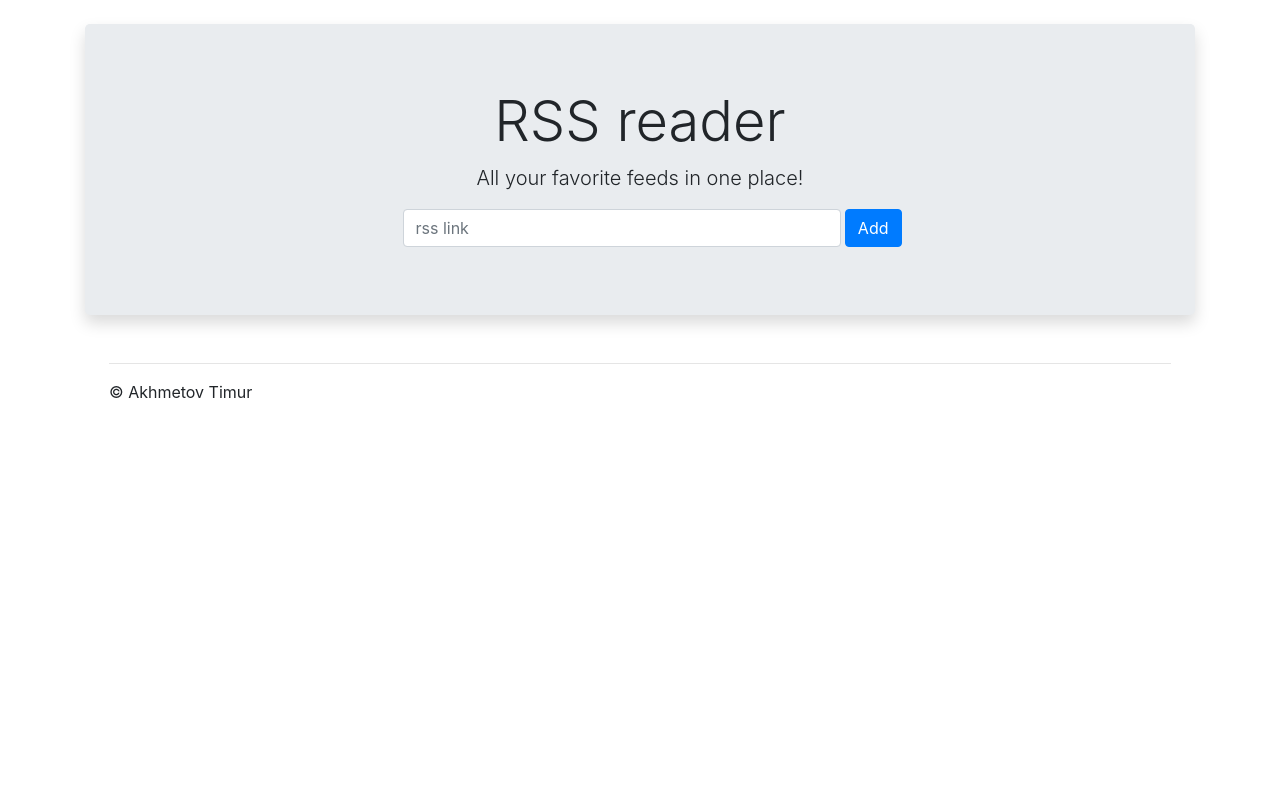
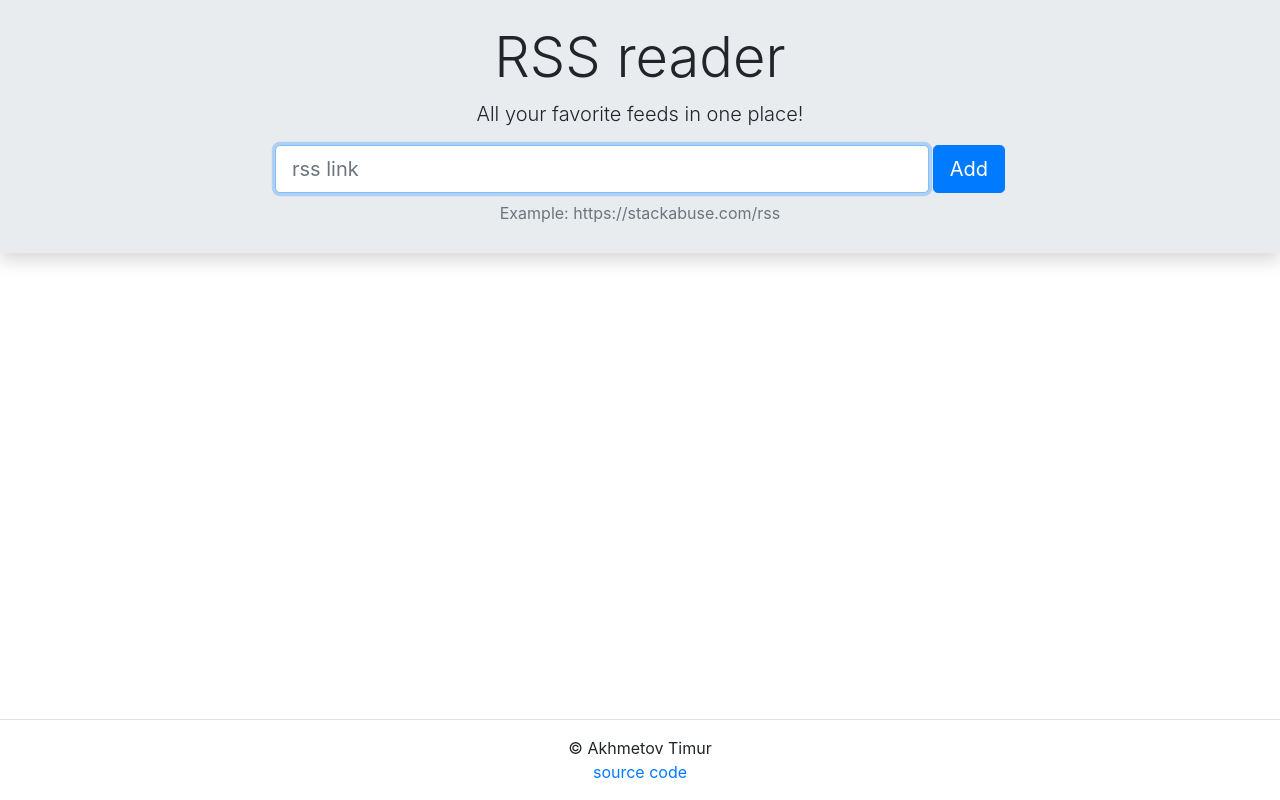
Before and after one commit to timursus/RSS-reader, a website built with webpack: page src/index.html in a window 1280 px wide. Built offline with nearby package versions, Linux system fonts and the light colour scheme; what melanke-watchjs would draw is missing.

Commit message:
change design

```diff
--- a/package.json
+++ b/package.json
@@ -1,6 +1,6 @@
 {
   "name": "rss-reader",
-  "version": "0.7.2",
+  "version": "0.8.0",
   "description": "RSS news feed with automatic updates",
   "main": "dist/index.js",
   "scripts": {
--- a/src/index.html
+++ b/src/index.html
@@ -6,40 +6,44 @@
   <link rel="icon" href="favicon.png" type="image/png">
   <title>RSS Reader</title>
 </head>
-<body class="d-flex flex-column h-100">
-  <div class="container mt-4">
+<body class="d-flex flex-column min-vh-100">
+  <main class="flex-grow-1">
+    <section class="jumbotron jumbotron-fluid shadow text-center py-4">
+      <div class="container-xl">
+        <div class="row justify-content-center">
+          <div class="col-md-10 col-lg-8">
+            <h1 class="display-4">RSS reader</h1>
+            <p class="lead">All your favorite feeds in one place!</p>
 
-    <div class="jumbotron shadow text-center">
-      <h1 class="display-4">RSS reader</h1>
+            <form action="#" class="rss-form form-inline mb-2">
+              <input autofocus type="text" required name="url" class="form-control form-control-lg flex-grow-1" placeholder="rss link">
+              <button type="submit" class="btn btn-lg btn-primary ml-1">Add</button>
+            </form>
 
-      <p class="lead">All your favorite feeds in one place!</p>
-
-      <form action="#" class="rss-form form-inline w-50 mx-auto mb-1 pl-4">
-          <input type="text" required name="url" class="form-control flex-grow-1" placeholder="rss link">
-          <button type="submit" class="btn btn-primary ml-1">Add</button>
-      </form>
-
-      <div class="feedback"></div>
-    </div>
-
-    <div class="row">
-      <div class="col-4">
-        <div class="rss-items list-group list-group-flush">
-          <a href="#all" class="list-group-item list-group-item-action border rounded active d-none">Show all sources</a>
+            <p class="text-muted my-1">Example: https://stackabuse.com/rss</p>
+            <div class="feedback"></div>
+          </div>
         </div>
       </div>
+    </section>
 
-      <div class="col-8">
-        <div class="rss-links list-group list-group-flush">
+    <div class="container-lg">
+      <div class="row justify-content-center">
+        <div class="col-12 col-lg-9 col-xl-3">
+          <div class="rss-items list-group sticky-top mb-4">
+            <a href="#all" class="text-center list-group-item list-group-item-light list-group-item-action active d-none">Show all sources</a>
+          </div>
+        </div>
+        <div class="col-12 col-xl-9">
+          <div class="rss-links list-group list-group-flush"></div>
         </div>
       </div>
     </div>
+  </main>
 
-    <footer class="footer px-4">
-      <hr>
-      <p>&copy; Akhmetov Timur</p>
-    </footer>
-
-  </div>
+  <footer class="footer border-top text-center mt-2 p-3">
+    <p class="m-0"> &copy; Akhmetov Timur </p>
+    <a href="https://github.com/timursus/RSS-reader" target="blanc">source code</a>
+  </footer>
 </body>
 </html>
--- a/src/view.js
+++ b/src/view.js
@@ -49,7 +49,7 @@ export default (state, elements, changeActiveFeed, t) => {
         break;
       }
       default:
-        throw new Error('Unknown rssForm state!');
+        throw new Error(`Unknown rssForm state: ${state.rssForm.state}`);
     }
   });
 
@@ -57,21 +57,21 @@ export default (state, elements, changeActiveFeed, t) => {
     const { feedTitle, id, imageUrl = null } = last(state.content.feeds);
     const link = document.createElement('a');
     link.href = `#${id}`;
-    link.className = 'list-group-item list-group-item-action';
+    link.className = 'd-flex justify-content-center align-items-center list-group-item list-group-item-dark list-group-item-action';
     link.addEventListener('click', changeActiveFeed);
     if (!state.rssList.feedSelection.enabled) {
       link.classList.add('disabled');
     }
     feedsList.append(link);
     const feedContainer = document.createElement('div');
-    feedContainer.className = 'media';
+    feedContainer.className = 'media align-items-center';
     link.append(feedContainer);
     if (imageUrl) {
       const img = document.createElement('img');
       img.src = imageUrl;
       img.alt = feedTitle;
       img.width = '42';
-      img.className = 'align-self-center mr-3';
+      img.className = 'mr-3';
       feedContainer.append(img);
     }
     const text = document.createElement('div');
@@ -95,7 +95,7 @@ export default (state, elements, changeActiveFeed, t) => {
       const postContainer = document.createElement('a');
       postContainer.href = link;
       postContainer.target = '_blank';
-      postContainer.className = 'post list-group-item list-group-item-action bg-light my-1';
+      postContainer.className = 'post list-group-item list-group-item-action bg-light overflow-hidden mb-2';
       postContainer.dataset.feedId = feedId;
       if (show !== 'all' && feedId !== show) {
         postContainer.classList.add('d-none');
```
Also changed, not shown: 1 other file.
